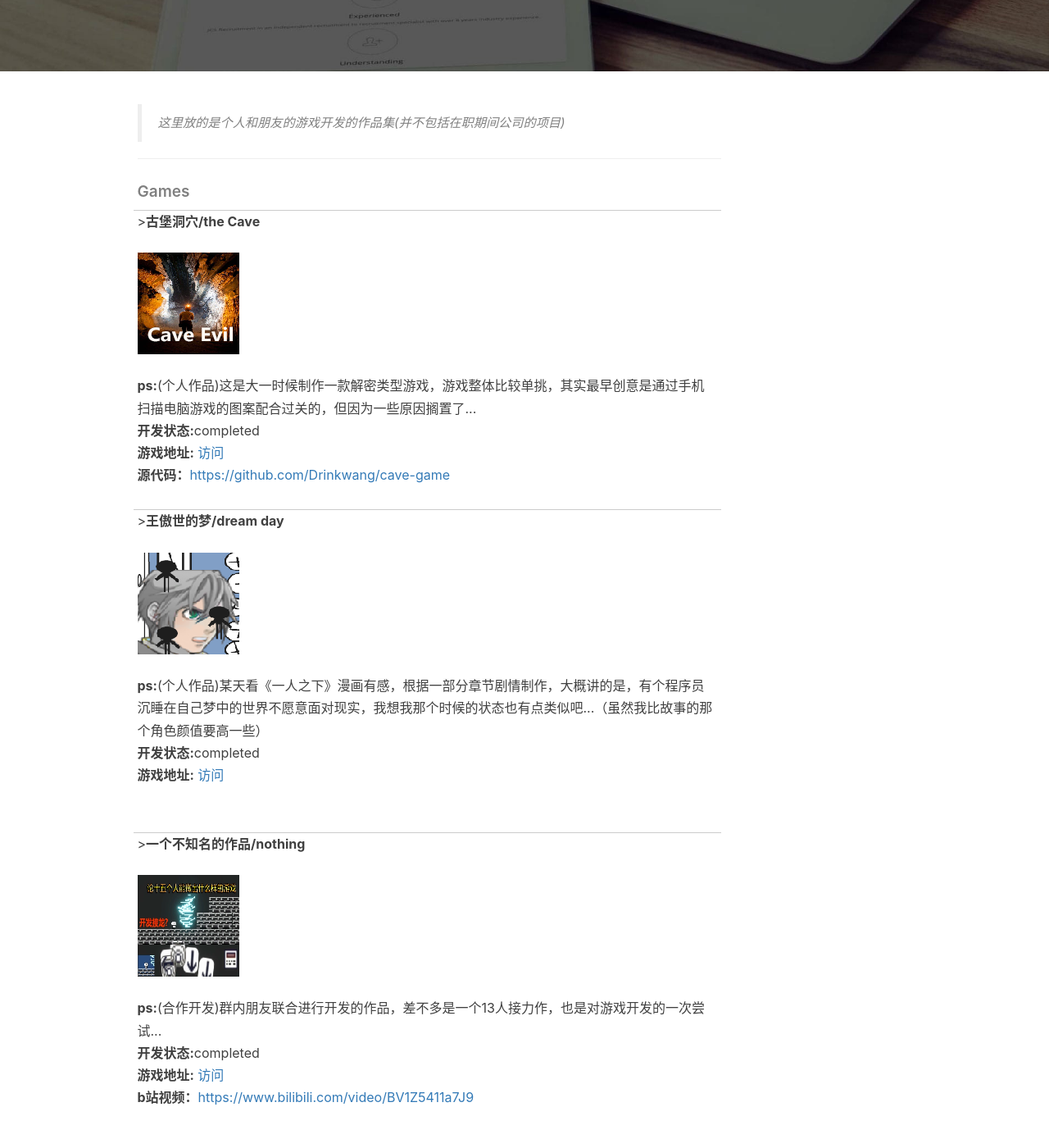
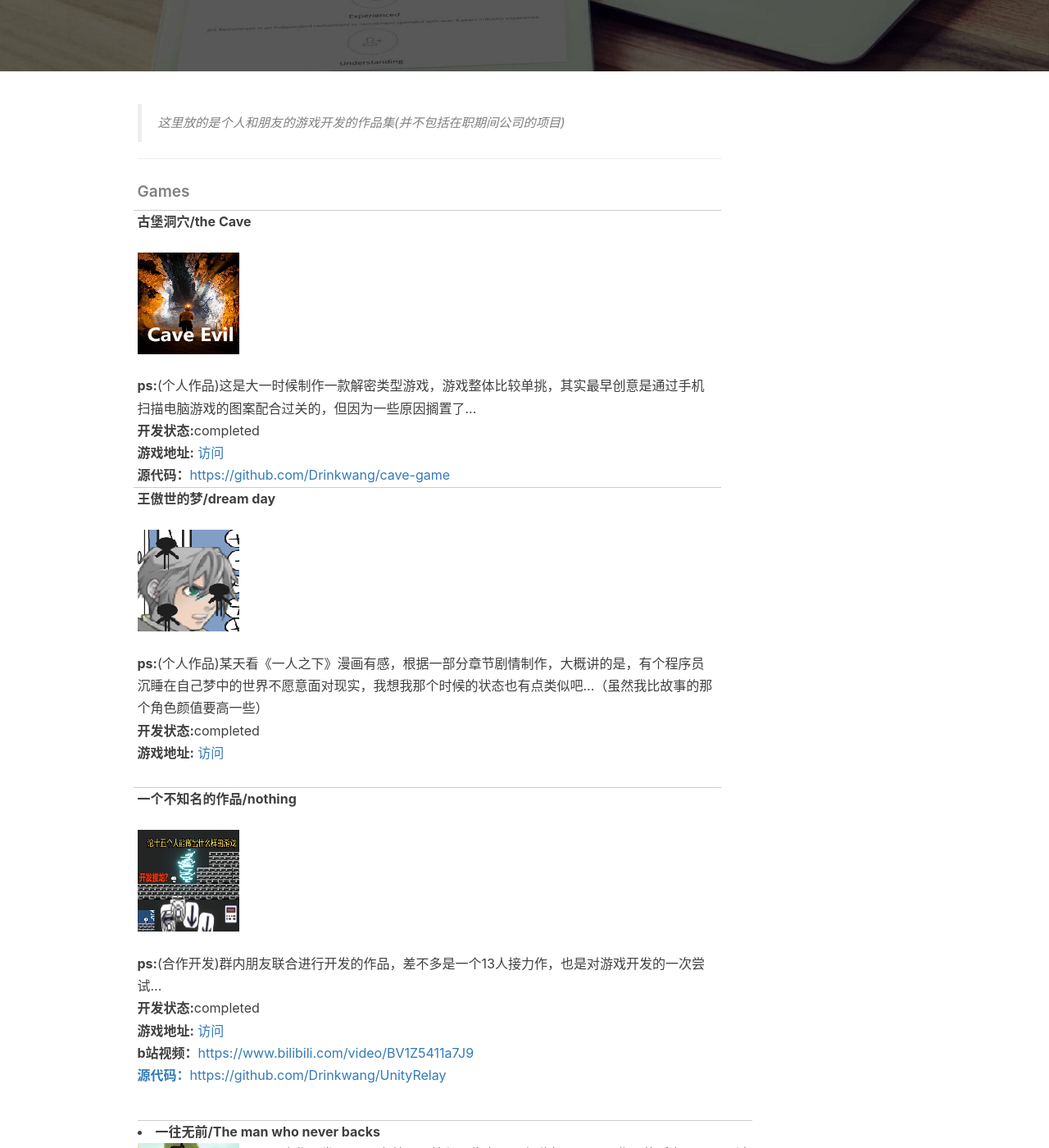
Before and after one commit to Drinkwang/jekyll2, a Jekyll site: the page built from game.html, in a window 1280 px wide and 1400 px high, scrolled down 331 px. Shown: the whole window at 82% size. Built offline with Jekyll 4.4.1, drawn with Linux system fonts in a browser that asks for light colours; nearby versions of some CDN libraries; comment, search, counter and statistics services are not loaded.

Commit message:
game.html change3

```diff
--- a/game.html
+++ b/game.html
@@ -29,7 +29,7 @@
                 <ul class="list-inline">
                     {% for game in site.games %}
 						<div style="height:2px;border-bottom:1px #ccc solid;"></div>
-						<li>><div style="font-weight: bold;display: inline;">{{game.title}}</div</li>
+						<li><div style="font-weight: bold;display: inline;">{{game.title}}</div</li>
 						<br/>
 						<div>
 						</div>
@@ -46,23 +46,20 @@
 						{% else %}
 						<s>}">暂时无法访问</s>
 						{% endif %}
-
 						</li>
-
 						<br/>
 						<li>
+						<div>
 						{% if game.reserved1 != "null" %}
 						{{game.reserved1}}
 						{% else %}
 						{% endif %}
-						</li>
-						<br/>
-						<li>
+
 						{% if game.reserved2 != "null" %}
 						{{game.reserved2}}
 						{% else %}
 						{% endif %}
-
+						</div>
 						</li>
                     {% endfor %}
                 </ul>
```
